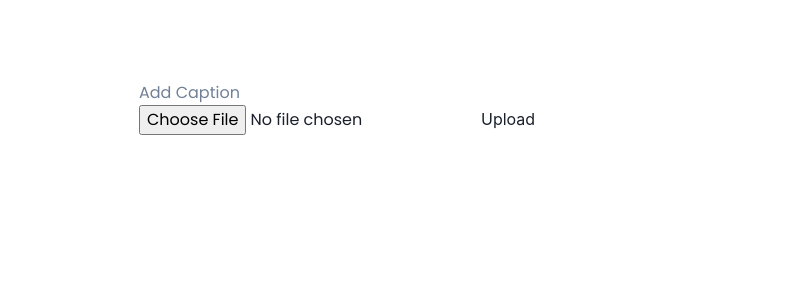
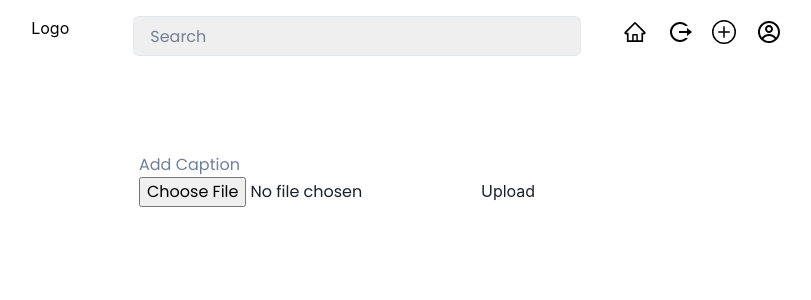
Before and after one commit to rwiteshbera/StoryVerse, a React (Vite) app in the folder client/: page /create in a window 1280 px wide. Shown: the top 300 px of the page, without its empty margins (213-1024 px from the left). Built offline with nearby package versions, Linux system fonts and the light colour scheme; sample sign-in values are in the browser's storage.

Commit message:
Fixed UI

```diff
--- a/client/src/components/Home/CreatePost.jsx
+++ b/client/src/components/Home/CreatePost.jsx
@@ -3,6 +3,7 @@ import { useState } from "react";
 import "./CreatePost.css";
 import axios from "axios";
 import { useNavigate } from "react-router-dom";
+import Navbar from "../Navbar/Navbar";
 
 const CreatePost = () => {
   let navigate = useNavigate();
@@ -13,7 +14,6 @@ const CreatePost = () => {
   let token = localStorage.getItem("token");
 
   const Upload = async () => {
-
     const data = new FormData();
     data.append("file", image);
     data.append("upload_preset", "social_media_cloudinary");
@@ -41,7 +41,7 @@ const CreatePost = () => {
           axiosConfig
         );
 
-        navigate("/profile")
+        navigate("/profile");
       } catch (e) {
         console.log(e);
       }
@@ -52,6 +52,7 @@ const CreatePost = () => {
 
   return (
     <>
+      <Navbar />
       <div className="card input-filled">
         <input
           type="text"
--- a/client/src/components/Profile/Profile.jsx
+++ b/client/src/components/Profile/Profile.jsx
@@ -1,7 +1,7 @@
 import axios from "axios";
 import React, { useEffect } from "react";
 import { useState } from "react";
-import { useNavigate } from "react-router-dom";
+import { Link, useNavigate } from "react-router-dom";
 import Navbar from "../Navbar/Navbar";
 import "./Profile.css";
 import {
@@ -240,7 +240,8 @@ const Profile = () => {
                     <List spacing={3} marginTop={"2"} marginBottom={"2"}>
                       {myFollowingDetails.map((item, key) => {
                         return (
-                          <ListItem key={key}>
+                          <Link to={`/profile/${item._id}`} key={key}>
+                            <ListItem>
                               <Flex gap={"0 1rem"}>
                                 <Image
                                   src={item.profilePhoto}
@@ -250,6 +251,7 @@ const Profile = () => {
                                 <Text>{item.username}</Text>
                               </Flex>
                             </ListItem>
+                          </Link>
                         );
                       })}
                     </List>
```
Lines whose indentation alone changed are shown as unchanged.
